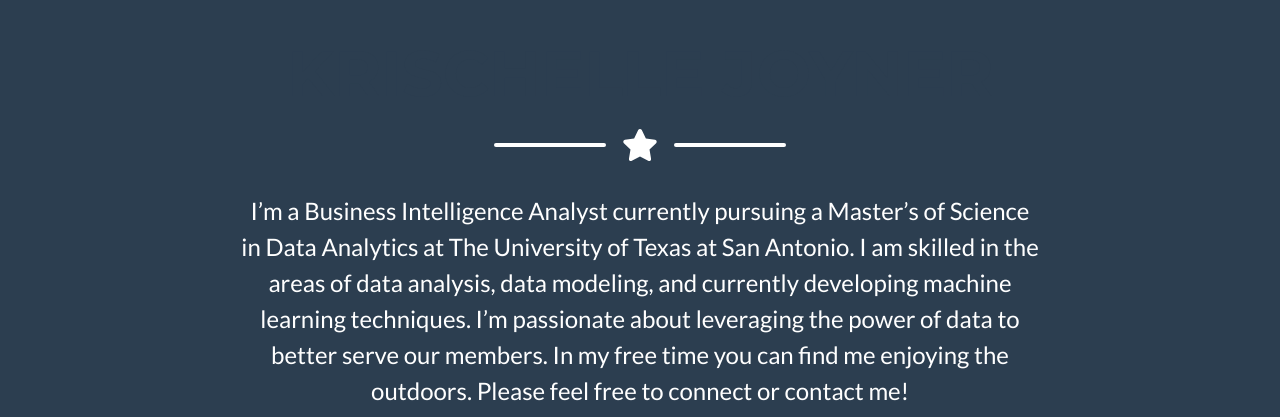
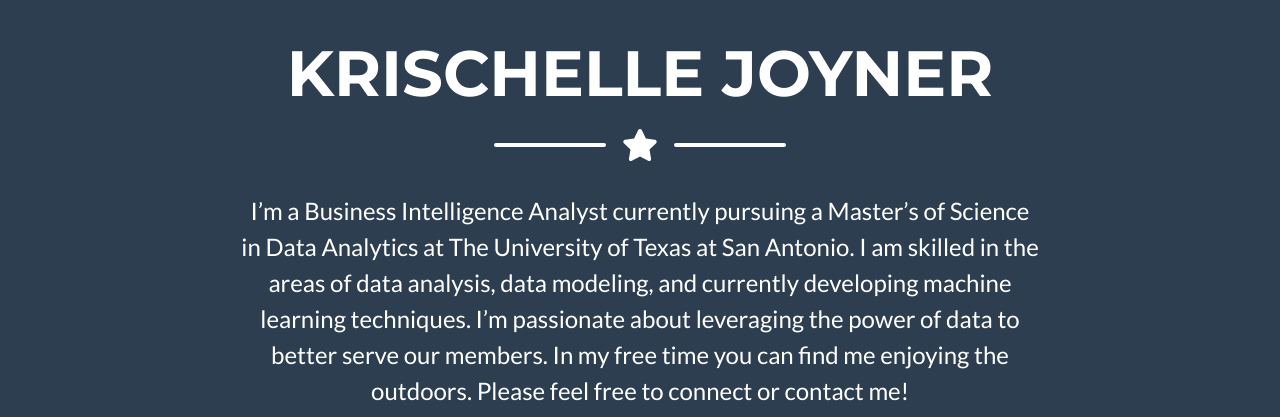
Before and after one commit to KrischelleHearn/KrischelleHearn.github.io, a plain HTML site: page Digital_Career_Portfolio/index.html in a window 1280 px wide. Shown: the part 383-800 px from the top of the page. Drawn offline with nearby package versions, Linux system fonts and the light colour scheme.

Commit message:
Update index.html

```diff
--- a/Digital_Career_Portfolio/index.html
+++ b/Digital_Career_Portfolio/index.html
@@ -40,7 +40,7 @@
                 <!-- Masthead Avatar Image-->
                 <img class="masthead-avatar mb-5" src="https://media-exp1.licdn.com/dms/image/C4E03AQExrP5R_HzWQQ/profile-displayphoto-shrink_200_200/0/1516489642176?e=1635984000&amp;v=beta&amp;t=IttwW8vvt-xkxtdgJMXute6EBtyqeG9pCpDi2So9Rcs" alt="..." />
                 <!-- Masthead Heading-->
-                <h1 class="masthead-heading text-uppercase mb-0">Krischelle Joyner</h1>
+                <h1 class="masthead-heading text-uppercase mb-0" style="color:#fff;">Krischelle Joyner</h1>
                 <!-- Icon Divider-->
                 <div class="divider-custom divider-light">
                     <div class="divider-custom-line"></div>
```
